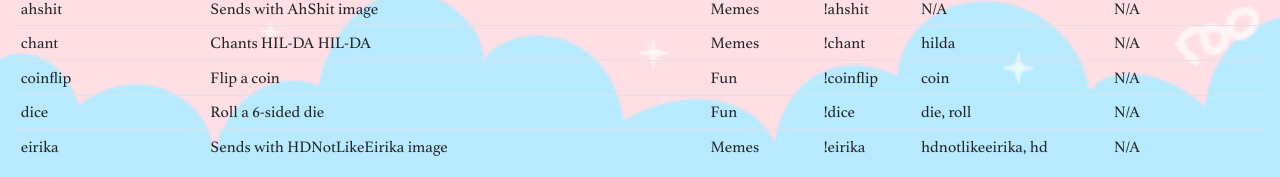
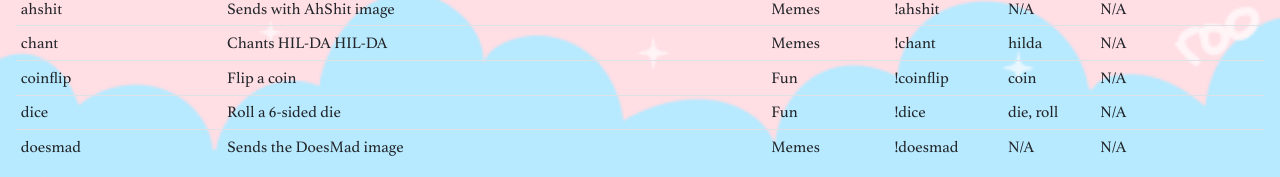
Before and after one commit to hildamari/hildamari.github.io, a Vue app: page / in a window 1280 px wide. Shown: the part 1025-1202 px from the top of the page. Built offline with nearby package versions, Linux system fonts and the light colour scheme.

Commit message:
Update Hilda.vue

```diff
--- a/src/components/Hilda.vue
+++ b/src/components/Hilda.vue
@@ -308,6 +308,30 @@
                     example: "!points",
                     aliases: "N/A",
                     extended_help: "N/A"
+                },
+                {
+                    command_name: "hoesmad",
+                    description: "Sends the HoesMad image",
+                    category: "Memes",
+                    example: "!hoesmad",
+                    aliases: "N/A",
+                    extended_help: "N/A"
+                },
+                {
+                    command_name: "joesmad",
+                    description: "Sends the JoesMad image",
+                    category: "Memes",
+                    example: "!joesmad",
+                    aliases: "N/A",
+                    extended_help: "N/A"
+                },
+                {
+                    command_name: "doesmad",
+                    description: "Sends the DoesMad image",
+                    category: "Memes",
+                    example: "!doesmad",
+                    aliases: "N/A",
+                    extended_help: "N/A"
                 }
             ]
         };
```
